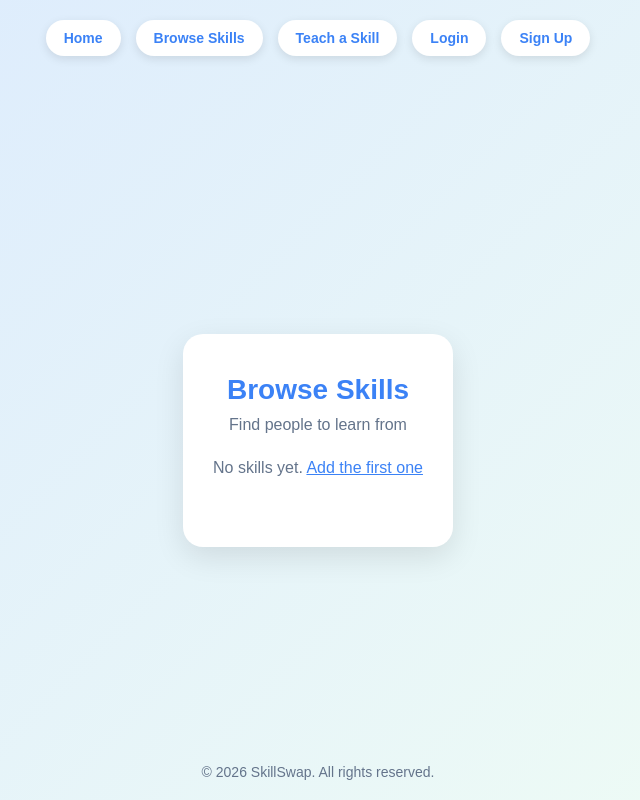
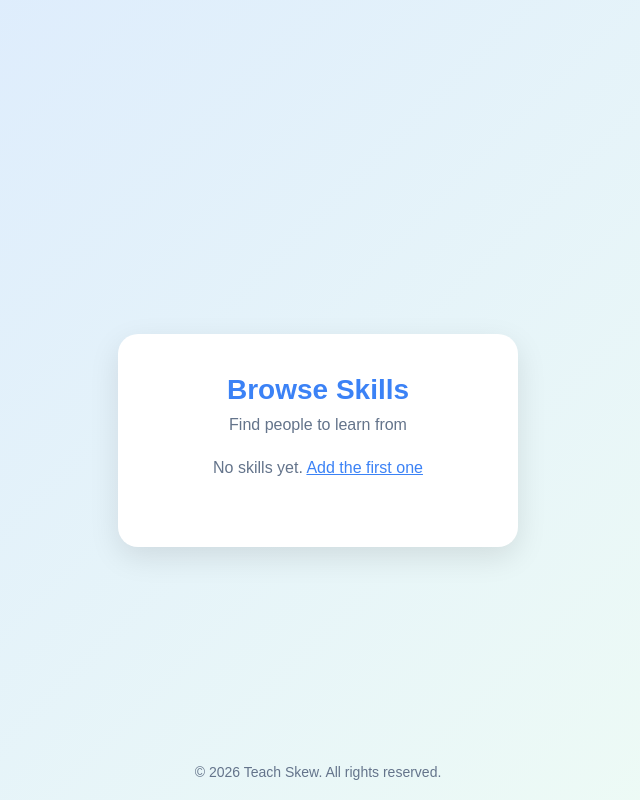
Before and after one commit to emma5004/Skillswap-, a Flask app: page /browse in a window 1280 px wide. Shown: the whole page, without its empty margins (322-962 px from the left). Run offline with Flask 3, Linux system fonts and the light colour scheme.

Commit message:
Update base.html

```diff
--- a/templates/base.html
+++ b/templates/base.html
@@ -1,39 +1,15 @@
-<!doctype html>
+<!DOCTYPE html>
 <html lang="en">
 <head>
-    <meta charset="utf-8">
+    <meta charset="UTF-8">
     <meta name="viewport" content="width=device-width, initial-scale=1.0">
-    <title>SkillSwap</title>
+    <title>Teach Skew</title>
     <link rel="stylesheet" href="{{ url_for('static', filename='style.css') }}">
-    <link rel="icon" href="{{ url_for('static', filename='logo.png') }}">
 </head>
 <body>
-
-    {% if request.path != '/' %}
-    <nav class="navbar">
-        <a href="/">Home</a>
-        <a href="/browse">Browse Skills</a>
-        <a href="/teach">Teach a Skill</a>
-        <a href="/login">Login</a>
-        <a href="/signup">Sign Up</a>
-    </nav>
-    {% endif %}
-
-    <main>
-        {% with messages = get_flashed_messages(with_categories=true) %}
-            {% if messages %}
-                {% for category, message in messages %}
-                    <div class="card" style="border-left: 4px solid var(--primary);">{{ message }}</div>
-                {% endfor %}
-            {% endif %}
-        {% endwith %}
-
-        {% block content %}{% endblock %}
-    </main>
-
+    {% block content %}{% endblock %}
     <footer>
-        © 2026 SkillSwap. All rights reserved.
+        © 2026 Teach Skew. All rights reserved.
     </footer>
-
 </body>
 </html>
```
